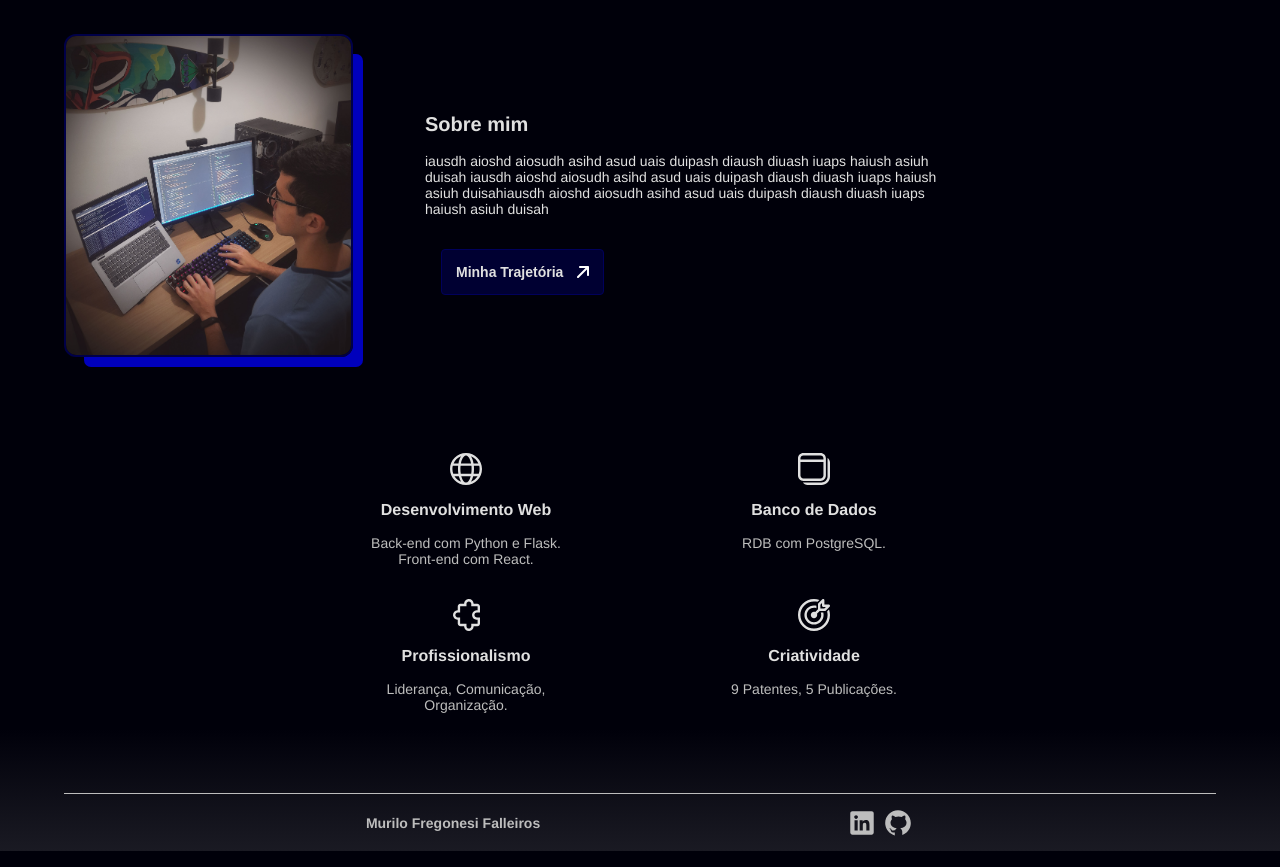
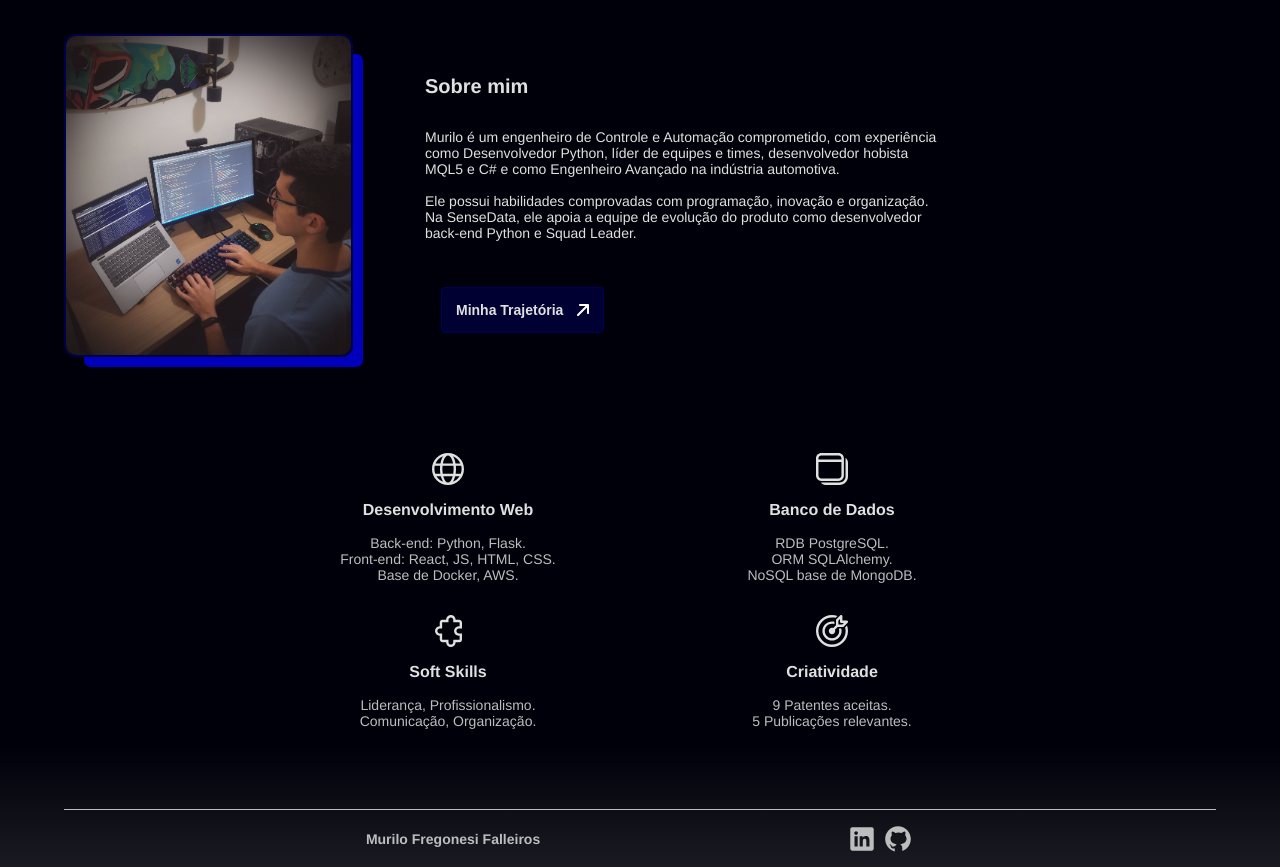
Before and after one commit to murilofregonesi/my-portfolio, a React (Create React App) app: page / in a window 1280 px wide. Shown: the part 700-1567 px from the top of the page. Built offline with nearby package versions, Linux system fonts and the light colour scheme.

Commit message:
fix: translation texts

```diff
--- a/src/components/Skill/Skill.jsx
+++ b/src/components/Skill/Skill.jsx
@@ -7,7 +7,7 @@ const SkillWrapper = styled.div`
   flex-direction: column;
   align-items: center;
   margin: 1em 4em;
-  max-width: 220px;
+  max-width: 256px;
   text-align: center;
   flex-shrink: 1;
   flex-grow: 1;
@@ -38,7 +38,11 @@ export function Skill({ image, title, description }) {
     <SkillWrapper>
       <SkillImg src={image} />
       <SkillTitle>{title}</SkillTitle>
-      <SkillDescription>{description}</SkillDescription>
+      <SkillDescription
+        dangerouslySetInnerHTML={{
+          __html: description,
+        }}
+      />
     </SkillWrapper>
   );
 }
--- a/src/components/Summary/Summary.jsx
+++ b/src/components/Summary/Summary.jsx
@@ -34,7 +34,7 @@ const SummaryTitle = styled.h2`
   font-weight: bold;
 `;
 
-const SummaryContent = styled.span`
+const SummaryContent = styled.p`
   font-size: 14px;
 `;
 
@@ -75,7 +75,11 @@ export function Summary() {
       <SummaryAvatar src={photo} alt="Avatar do resumo" />
       <SummaryInfo>
         <SummaryTitle>{Translate(dataJson, "about_title")}</SummaryTitle>
-        <SummaryContent>{Translate(dataJson, "about")}</SummaryContent>
+        <SummaryContent
+          dangerouslySetInnerHTML={{
+            __html: Translate(dataJson, "about"),
+          }}
+        />
         <BtnList>
           <BtnWrapper>
             <Button
--- a/src/components/Summary/data.json
+++ b/src/components/Summary/data.json
@@ -4,8 +4,8 @@
         "en": "About me"
     },
     "about": {
-        "pt": "iausdh aioshd aiosudh asihd asud uais duipash diaush diuash iuaps haiush asiuh duisah iausdh aioshd aiosudh asihd asud uais duipash diaush diuash iuaps haiush asiuh duisahiausdh aioshd aiosudh asihd asud uais duipash diaush diuash iuaps haiush asiuh duisah",
-        "en": "eeeeeeeeeeeeeeeeee"
+        "pt": "Murilo é um engenheiro de Controle e Automação comprometido, com experiência como Desenvolvedor Python, líder de equipes e times, desenvolvedor hobista MQL5 e C# e como Engenheiro Avançado na indústria automotiva.<br /><br />Ele possui habilidades comprovadas com programação, inovação e organização. Na SenseData, ele apoia a equipe de evolução do produto como desenvolvedor back-end Python e Squad Leader.",
+        "en": "Murilo is a committed Control and Automation engineer, with experience as a Python Developer, team and project leader, MQL5 and C# hobbyist developer and as Advanced Engineer in the automotive industry.<br /><br />He has proven high-level programming, innovation and organizational skills. At SenseData, He has supported the Product Evolution team as back-end Python developer and Squad Leader."
     },
     "button_job": {
         "pt": "Minha Trajetória",
--- a/src/pages/About/data.json
+++ b/src/pages/About/data.json
@@ -4,31 +4,31 @@
         "en": "Web Development"
     },
     "web_dev_description": {
-        "pt": "Back-end com Python e Flask. Front-end com React.",
-        "en": "Back-end with Python and Flask. Front-end with React."
+        "pt": "Back-end: Python, Flask.<br />Front-end: React, JS, HTML, CSS.<br />Base de Docker, AWS.",
+        "en": "Back-end: Python, Flask.<br />Front-end: React, JS, HTML, CSS.<br />Basic Docker, AWS."
     },
     "database_title": {
         "pt": "Banco de Dados",
         "en": "Database"
     },
     "database_description": {
-        "pt": "RDB com PostgreSQL.",
-        "en": "RDB with PostgreSQL."
+        "pt": "RDB PostgreSQL.<br />ORM SQLAlchemy.<br />NoSQL base de MongoDB.",
+        "en": "RDB PostgreSQL.<br />ORM SQLAlchemy.<br />NoSQL MongoDB basic."
     },
     "creative_title": {
-        "pt": "Profissionalismo",
-        "en": "Professionalism"
+        "pt": "Soft Skills",
+        "en": "Soft Skills"
     },
     "creative_description": {
-        "pt": "Liderança, Comunicação, Organização.",
-        "en": "Leadership, Communication, Organization."
+        "pt": "Liderança, Profissionalismo.<br />Comunicação, Organização.",
+        "en": "Leadership, Professionalism.<br />Communication, Organization."
     },
     "professional_title": {
         "pt": "Criatividade",
         "en": "Creativity"
     },
     "professional_description": {
-        "pt": "9 Patentes, 5 Publicações.",
-        "en": "9 Patents, 5 Publications."
+        "pt": "9 Patentes aceitas.<br />5 Publicações relevantes.",
+        "en": "9 Patents accepted.<br />5 Relevant publications."
     }
 }
--- a/src/pages/JobExperience/JobExperience.jsx
+++ b/src/pages/JobExperience/JobExperience.jsx
@@ -3,7 +3,7 @@ import ReactFullpage from "@fullpage/react-fullpage";
 import logo_sensedata from "../../assets/img/logo_sensedata.svg";
 import logo_schaeffler from "../../assets/img/logo_schaeffler.svg";
 import logo_aiesec from "../../assets/img/logo_aiesec.svg";
-import { black_800, blue_200, black_1000, blue_800 } from "../../UI/variables";
+import { black_800, blue_200, black_1000, blue_800, white_800 } from "../../UI/variables";
 import styled from "styled-components";
 import jsonData from "./data.json";
 import { LanguageContext } from "../../contexts/LanguageProvider/LanguageProvider";
@@ -37,12 +37,12 @@ const ExpHeaderLogo = styled.img`
 `;
 
 const ExpHeaderTitle = styled.span`
-  font-size: 16px;
+  font-size: 18px;
   font-weight: bold;
   margin-bottom: 0.5em;
 
   @media (orientation: portrait) {
-    font-size: 14px;
+    font-size: 16px;
   }
 `;
 
@@ -50,7 +50,7 @@ const ExpHeaderPeriod = styled.span`
   font-size: 14px;
 
   @media (orientation: portrait) {
-    font-size: 12px;
+    font-size: 14px;
   }
 `;
 
@@ -64,13 +64,22 @@ const ExpBody = styled.div`
 `;
 
 const ExpBodyText = styled.p`
-  font-size: 14px;
+  font-size: 16px;
   align-self: center;
+  color: ${white_800};
+
+  @media (orientation: portrait) {
+    font-size: 14px;
+  }
 `;
 
 const ExpBodyTitle = styled.span`
-  font-size: 14px;
+  font-size: 16px;
   font-weight: bold;
+
+  @media (orientation: portrait) {
+    font-size: 14px;
+  }
 `;
 
 const Highlight = styled.div`
--- a/src/pages/JobExperience/data.json
+++ b/src/pages/JobExperience/data.json
@@ -1,68 +1,68 @@
 [
   {
     "title": {
-      "pt": "Desenvolvedor Python | Squad Leader",
-      "en": "eee"
+      "pt": "Desenvolvedor Python & Squad Leader",
+      "en": "Python Developer & Squad Leader"
     },
     "period": {
-      "pt": "Jan/2021 - Presente",
-      "en": "eee"
+      "pt": "Jan 2021 - Presente",
+      "en": "Jan 2021 - Present"
     },
     "summary": {
-      "pt": "a",
-      "en": "eee"
+      "pt": "Desenvolvedor back-end com Python e Líder de Squad dentro do time de evolução do produto.",
+      "en": "Back-end developer with Python and Squad Leader within the product evolution team."
     },
     "achievements": {
-      "pt": "<ul><li>asdasdasds</li><li>asdasdasds</li><li>asdasdasds</li></ul>",
-      "en": "eee"
+      "pt": "&bull; Metodologia Agile - Scrum.<br />&bull; Desenvolvimento features em Python e React.<br />&bull; Desenvolvimento micro-serviços com Python.<br />&bull; Banco de dados PostgreSQL.<br />&bull; Ambientes de desenvolvimento com Docker.",
+      "en": "&bull; Agile Methodology - Scrum.<br />&bull; Development of features in Python and React.<br />&bull; Microservices development with Python.<br />&bull; PostgreSQL database.<br />&bull; Development environments with Docker."
     },
     "hilights": {
-      "pt": "as: dasdasd asd asd asd <ul><li>asdasdasds</li><li>asdasdasds</li></ul>",
-      "en": "eee"
+      "pt": "Primeira experiência profissional como desenvolvedor, me tornando Squad Leader em menos de dois anos.<br />Resultado de muita dedicação, cooperação com o time e capacidade de adaptação e aprendizado.",
+      "en": "First professional experience as a developer, becoming Squad Leader in less than two years.<br />Result of a lot of dedication, cooperation with the team and ability to adapt and learn."
     }
   },
   {
     "title": {
       "pt": "Engenheiro de Produto",
-      "en": "eee"
+      "en": "Product Engineer"
     },
     "period": {
-      "pt": "Jan/2021 - Presente",
-      "en": "eee"
+      "pt": "Ago 2012 - Jan 2021",
+      "en": "Aug 2012 - Jan 2021"
     },
     "summary": {
-      "pt": "as",
-      "en": "eee"
+      "pt": "Engenheiro nos times de Desenvolvimento Avançado e Validação e Verificação de modelos.",
+      "en": "Engineer in the Advanced Development and Model Validation and Verification teams."
     },
     "achievements": {
-      "pt": "<ul><li>asdasdasds</li><li>asdasdasds</li><li>asdasdasds</li></ul>",
-      "en": "eee"
+      "pt": "&bull; Modelagem e simulação com foco em eficiência energética (MATLAB, Simulink).<br />&bull;&nbsp;Gestão de projetos de Roadmap e do time.<br />&bull; Instrumentação veicular.<br />&bull; Realização e Análise de experimentos veiculares e de bancada.<br />&bull; Projeto e implementação de sistemas embarcados automotivos.",
+      "en": "&bull; Modeling and simulation with a focus on energy efficiency (MATLAB, Simulink).<br />&bull;&nbsp;Management of Roadmap and Team projects.<br />&bull; Vehicular instrumentation.<br />&bull; Realization and Analysis of vehicular and test bench experiments.<br />&bull; Design and implementation of automotive embedded systems."
     },
     "hilights": {
-      "pt": "as: dasdasd asd asd asd <ul><li>asdasdasds</li><li>asdasdasds</li></ul>",
-      "en": "eee"
+      "pt": "Aqui assumi diversas responsabilidades e evoluí de estagiário à engenheiro de desenvolvimento avançado e gerente de projeto Roadmap.<br />Neste período cursei meu mestrado e desenvolvi diversas aplicações como estudante de programação.",
+      "en": "Here I took on several responsibilities, evolving from intern to advanced development engineer and Roadmap project manager.<br />During this period I attended my master's degree and developed several applications as a programming student."
     }
   },
   {
     "title": {
-      "pt": "experiencia",
-      "en": "eee"
+      "pt": "Membro do grupo de Intercâmbios não corporativos",
+      "en": "Incoming Exchange Non-Corporate member"
     },
     "period": {
-      "pt": "Jan/2021 - Presente",
-      "en": "eee"
+      "pt": "Dez 2010 - Out 2011",
+      "en": "Dec 2010 - Oct 2011"
     },
     "summary": {
-      "pt": "asdasdasdas",
-      "en": "eee"
+      "pt": "Seleção e acompanhamento de intercambistas participantes em projetos sociais em Sorocaba.<br />",
+      "en": "Selection and monitoring of exchange students participating in social projects in Sorocaba.<br />"
     },
     "achievements": {
-      "pt": "<ul><li>asdasdasds</li><li>asdasdasds</li><li>asdasdasds</li></ul>",
-      "en": "eee"
+      "pt": "&bull; Experiência completa AIESEC: Cargo de Liderança e intercâmbio voluntário.<br />&bull; Cargo de liderança local no projeto EduAction, coordenando equipe de intercambistas.<br />&bull; Trabalho voluntário como professor de informática para crianças e adultos na Bolívia.",
+      "en": "&bull; Achievement of the complete AIESEC experience: Leadership and volunteer work.<br />&bull; Local leadership role on EduAction project, managing a team of exchange students.<br />&bull; Volunteer work as a computer teacher for children and adults in Bolivia."
     },
     "hilights": {
-      "pt": "as: dasdasd asd asd asd <ul><li>asdasdasds</li><li>asdasdasds</li></ul>",
-      "en": "eee"
+      "pt": "A AIESEC foi uma escola muito importante para mim, sendo meu primeiro contato com diversos elementos: as responsabilidades profissionais e sociais, a cooperação e liderança, culturas e países.<br />Estas experiências estarão sempre comigo, seja como pessoa ou profissional.",
+      "en": "AIESEC was a very important school for me, being my first contact with several elements: professional and social responsibilities, cooperation and leadership, cultures and countries.<br />These experiences will always be with me, whether as a person or as a professional."
     }
   }
 ]
```
